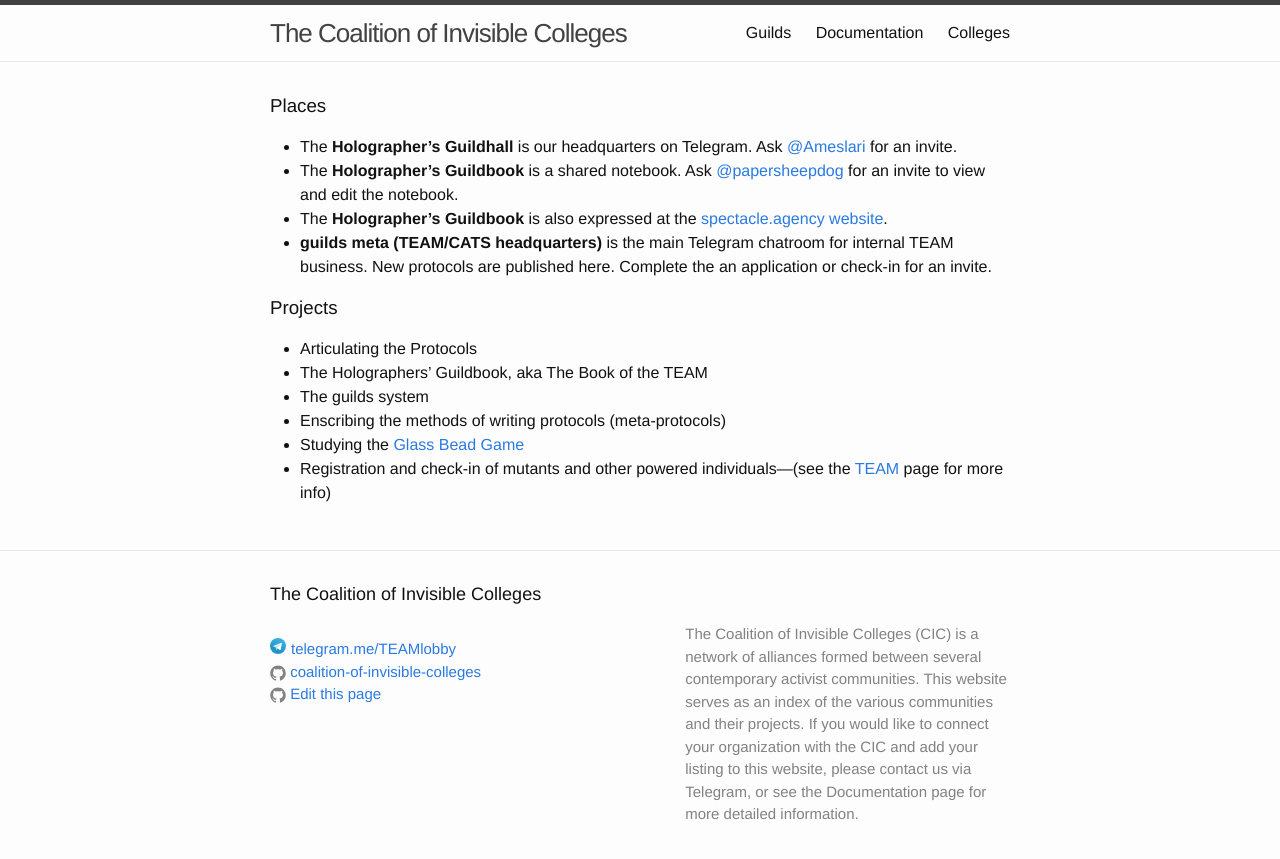
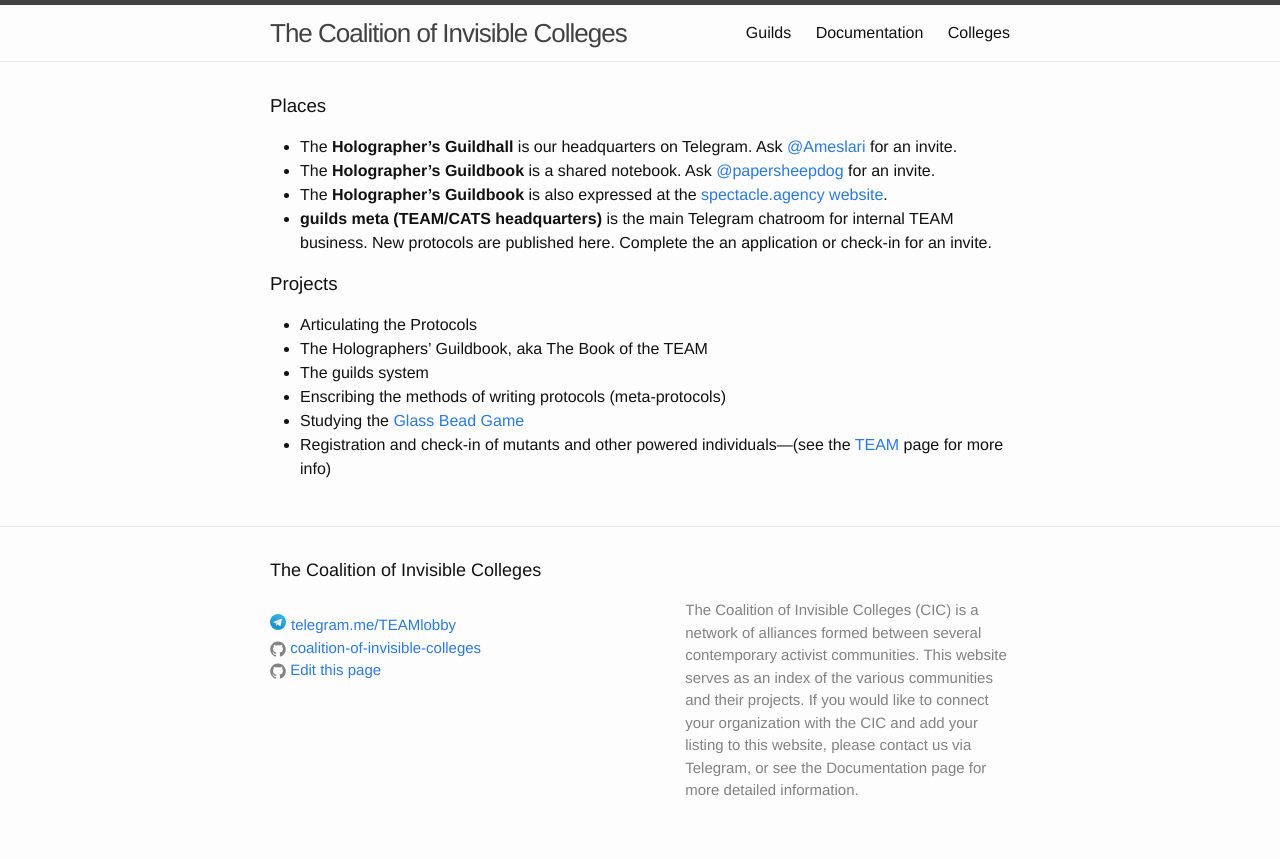
Before and after one commit to coalition-of-invisible-colleges/cic.github.io, a Jekyll site: the page built from colleges/TEAM/team-holographers.md, in a window 1280 px wide. Shown: the top 859 px of the page. Built offline with Jekyll 4.4.1, drawn with Linux system fonts in a browser that asks for light colours.

Commit message:
Shortened guildbook description

```diff
--- a/colleges/TEAM/team-holographers.md
+++ b/colleges/TEAM/team-holographers.md
@@ -6,7 +6,7 @@ pointperson: papersheepdog
 ---
 ### Places
 * The **Holographer's Guildhall** is our headquarters on Telegram. Ask [@Ameslari](http://telegram.me/Ameslari) for an invite.
-* The **Holographer's Guildbook** is a shared notebook. Ask [@papersheepdog](http://telegram.me/papersheepdog) for an invite to view and edit the notebook.
+* The **Holographer's Guildbook** is a shared notebook. Ask [@papersheepdog](http://telegram.me/papersheepdog) for an invite.
 * The **Holographer's Guildbook** is also expressed at the [spectacle.agency website](http://spectacle.agency/pages/view/139/holographers-guildbook-wiki-home).
 * **guilds meta (TEAM/CATS headquarters)** is the main Telegram chatroom for internal TEAM business. New protocols are published here. Complete the an application or check-in for an invite.
 
```
